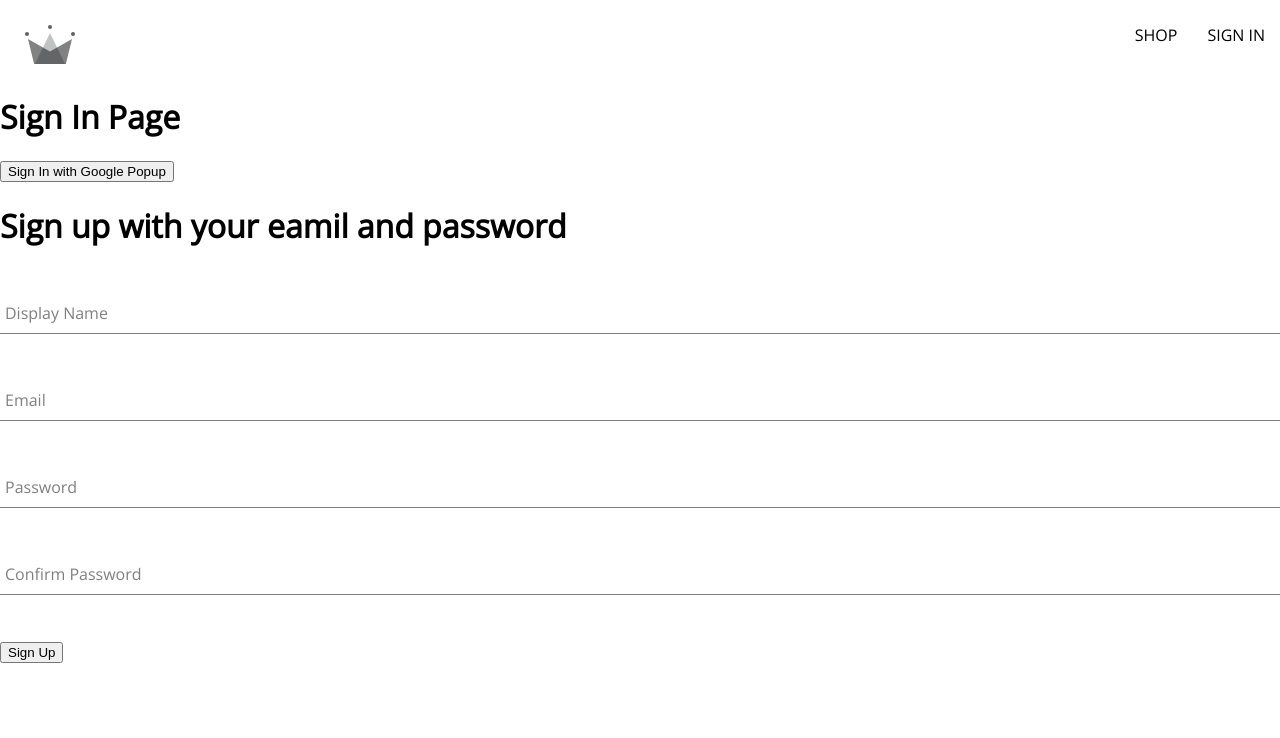
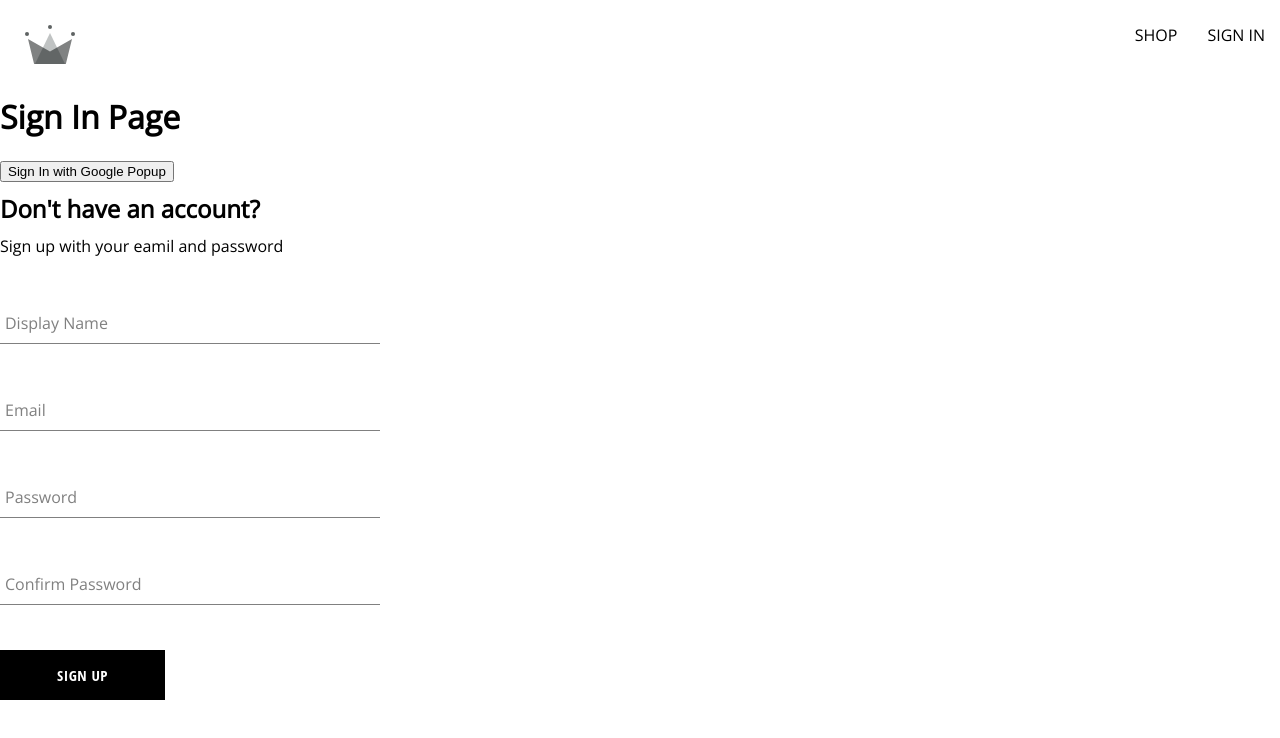
Before and after one commit to julien-muke/eureka, a React (Create React App) app: page /sign-in in a window 1280 px wide. Shown: the top 738 px of the page. Built offline with nearby package versions, Linux system fonts and the light colour scheme; a web font is replaced by a local one.

Commit message:
created sign up component, the form input component, button component

```diff
--- /dev/null
+++ b/src/components/button/button.component.jsx
@@ -0,0 +1,26 @@
+/*
+
+default button
+
+inverted button
+
+google sign in button
+
+*/
+
+import './button.styles.scss';
+
+const BUTTON_TYPE_CLASSES = {
+    google: 'google-sign-in',
+    inverted: 'inverted'
+}
+
+const button = ({ children, buttonType, ...otherProps }) => {
+    return <button className={`button-container ${BUTTON_TYPE_CLASSES[buttonType]}`}
+    {...otherProps}
+    >
+    {children}
+    </button>
+};
+
+export default button;
--- /dev/null
+++ b/src/components/button/button.styles.scss
@@ -0,0 +1 @@
+.button-container { min-width: 165px; width: auto; height: 50px; letter-spacing: 0.5px; line-height: 50px; padding: 0 35px 0 35px; font-size: 15px; background-color: black; color: white; text-transform: uppercase; font-family: 'Open Sans Condensed'; font-weight: bolder; border: none; cursor: pointer; display: flex; justify-content: center; &:hover { background-color: white; color: black; border: 1px solid black; } &.google-sign-in { background-color: #4285f4; color: white; &:hover { background-color: #357ae8; border: none; } } &.inverted { background-color: white; color: black; border: 1px solid black; &:hover { background-color: black; color: white; border: none; } } }
--- a/src/components/sign-up-form/sign-uo-form.component.jsx
+++ b/src/components/sign-up-form/sign-uo-form.component.jsx
@@ -2,11 +2,14 @@
 import { useState } from "react";
 
 import FormInput from "../form-input/form-input.component";
+import Button from "../button/button.component";
 
 import {
     createAuthUserWithEmailPassword,
     createUserDocumentFromAuth
 } from "../../utils/firebase/firebase.utils";
+
+import './sign-up-form.styles.scss';
 
 const defaultFormFields = {
     displayName: '',
@@ -58,8 +61,9 @@ const SignUpForm = () => {
     };
 
     return (
-        <div>
-            <h1>Sign up with your eamil and password</h1>
+        <div className="sign-up-container">
+            <h2>Don't have an account?</h2>
+            <span>Sign up with your eamil and password</span>
             <form onSubmit={handleSubmit}>
                 <FormInput
                     label="Display Name"
@@ -96,7 +100,7 @@ const SignUpForm = () => {
                     name="confirmPassword"
                     value={confirmPassword}
                 />
-                <button type="submit">Sign Up</button>
+                <Button type="submit">Sign Up</Button>
             </form>
         </div>
     );
--- /dev/null
+++ b/src/components/sign-up-form/sign-up-form.styles.scss
@@ -0,0 +1,9 @@
+.sign-up-container {
+    display: flex;
+    flex-direction: column;
+    width: 380px;
+
+    h2 {
+        margin: 10px 0;
+    }
+}
```
